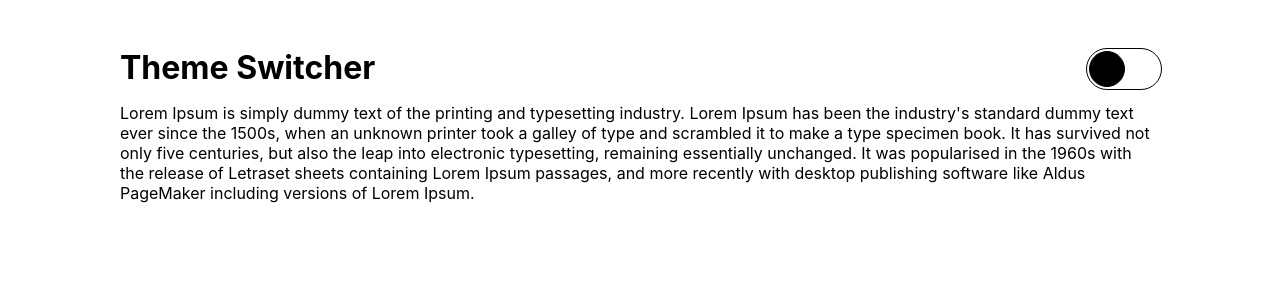
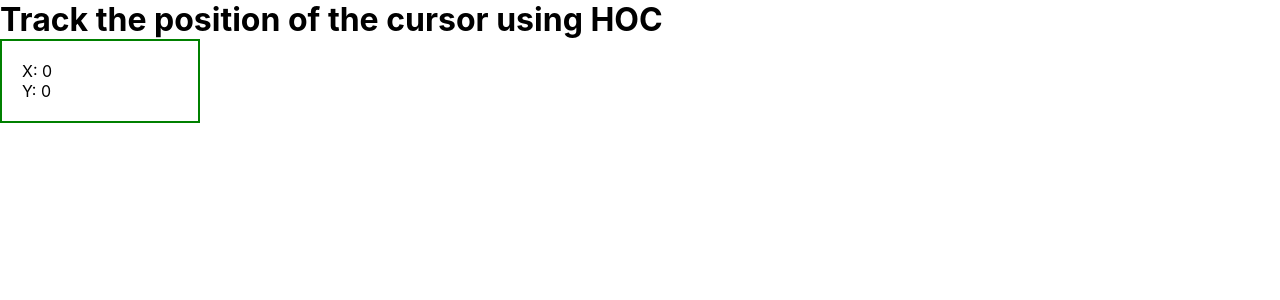
Before and after one commit to wonma/100-days-of-code, a React (Create React App) app in the folder exercises/react-advanced-practice/: page / in a window 1280 px wide. Shown: the top 300 px of the page. Built offline with nearby package versions, Linux system fonts and the light colour scheme.

Commit message:
Day077. Reviewed useRef and Higher-Order Component. Implemented Cursor Tracker

```diff
--- a/exercises/react-advanced-practice/src/App.js
+++ b/exercises/react-advanced-practice/src/App.js
@@ -25,6 +25,8 @@ import IncomeExpenseTracker2 from './IncomeExpenseTracker2';
 import SimpleBlog2 from './SimpleBlog2';
 import ThemeSwitcher2 from './ThemeSwitcher2';
 import ThemeSwitcher3 from './ThemeSwitcher3';
+import FocusOnInput2 from './FocusOnInput2';
+import CursorPosition1 from './CursorPosition1';
 
 function App() {
   return (
@@ -52,8 +54,10 @@ function App() {
       <LoadUserProfile2 />
       <IncomeExpenseTracker2 />
       <SimpleBlog2 />
-      <ThemeSwitcher2 />*/}
+      <ThemeSwitcher2 />
       <ThemeSwitcher3 />
+      <FocusOnInput2 />*/}
+      <CursorPosition1 />
     </div>
   );
 }
--- /dev/null
+++ b/exercises/react-advanced-practice/src/CursorPosition1/index.js
@@ -0,0 +1,46 @@
+import React, { useEffect, useState } from 'react';
+
+const withCursorPositionProvider = TargetComp => {
+  return props => {
+    const [cursorPosition, setCursorPosition] = useState({
+      x: 0,
+      y: 0
+    });
+
+    const handleMouseMove = event => {
+      const x = event.clientX;
+      const y = event.clientY;
+      setCursorPosition({
+        x,
+        y
+      });
+    };
+
+    useEffect(() => {
+      window.addEventListener('mousemove', handleMouseMove);
+    }, []);
+    return <TargetComp position={cursorPosition} {...props} />;
+  };
+};
+
+function Displayer1(props) {
+  return (
+    <div>
+      <h1>Track the position of the cursor using HOC</h1>
+      <div style={{ padding: 20, width: 200, border: '2px solid green' }}>
+        <p>X: {props.position.x}</p>
+        <p>Y: {props.position.y}</p>
+      </div>
+    </div>
+  );
+}
+
+const CursorPosition1 = withCursorPositionProvider(Displayer1);
+
+export default CursorPosition1;
+
+// What to track? This means what state do we need?
+// We decide to track x and y position of the cursor.
+// We need to use useState {x:0, y:0}
+// We need to listen to the cursor movement.
+// To use addEventListener, we need to use useEffect.
--- /dev/null
+++ b/exercises/react-advanced-practice/src/FocusOnInput2/index.js
@@ -0,0 +1,17 @@
+import React, { useRef } from 'react';
+
+function FocusOnInput2() {
+  const inputRef = useRef();
+  const handleClick = () => {
+    inputRef.current.focus();
+  };
+  return (
+    <div>
+      <h1>useRef use case: access the DOM element</h1>
+      <input type='text' ref={inputRef} />
+      <button onClick={handleClick}>Click to focus on the input</button>
+    </div>
+  );
+}
+
+export default FocusOnInput2;
```
Also changed, not shown: 1 other file (tests, documents, lock files or other folders).
